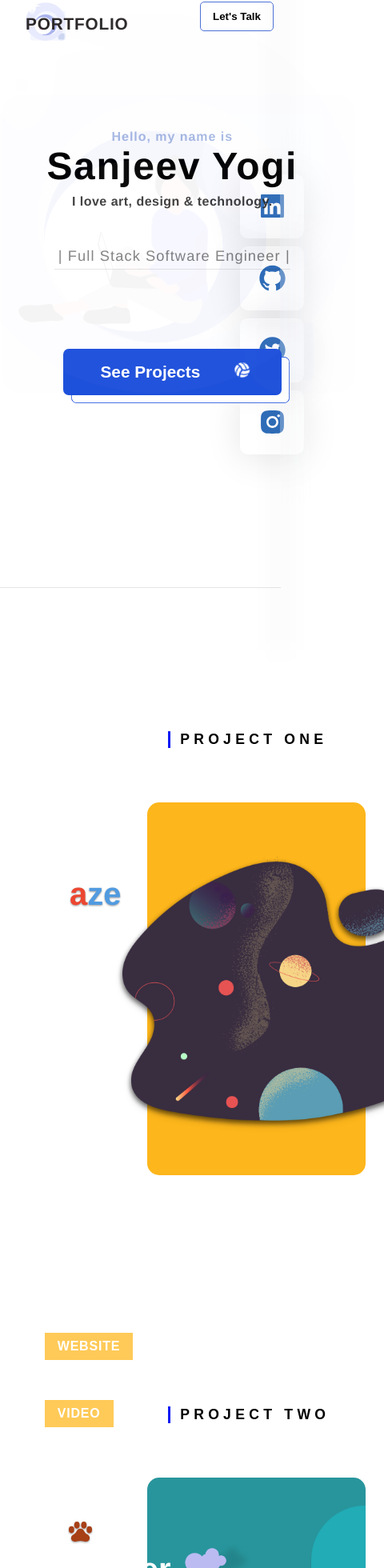
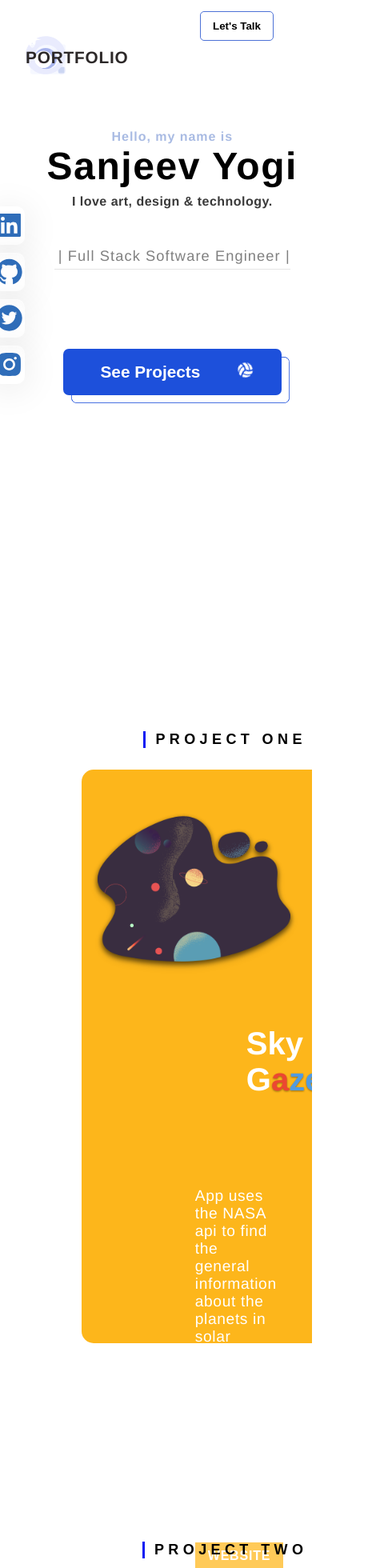
Before and after one commit to sanjeevyg/Portfolio, a React (Create React App) app: page / in a window 390 px wide. Shown: the part 30-1990 px from the top of the page at 80% size, 480 px wide, since content can reach past the window. Built offline with nearby package versions, Linux system fonts and the light colour scheme.

Commit message:
card media query updated

```diff
--- a/src/App.css
+++ b/src/App.css
@@ -9,6 +9,20 @@ html body {
   font-family: "Helvetica Neue", "HelveticaNeue-Light", "Helvetica Neue Light",  Helvetica, Arial, "Lucida Grande", sans-serif;
   height: 100vh;
   background: white;
+  overflow-y: scroll;
+}
+
+img {
+  max-width: 100%;
+}
+
+.text-center {
+  text-align: center;
+}
+
+.container {
+  padding: 0 1em;
+  max-width: 100%;
 }
 
 html {
@@ -17,10 +31,11 @@ html {
 
 .site-wrap {
   overflow-x: hidden;
+  overflow-y: hidden;
 }
 
 #container {
-  scroll-snap-type: y mandatory;
+  /* scroll-snap-type: y mandatory; */
   overflow-y: scroll;
 
 }
--- a/src/Pages/Contact/index.css
+++ b/src/Pages/Contact/index.css
@@ -170,18 +170,25 @@ textarea {
 }
 
 
-@media (max-width: 480px) {
+@media (max-width: 600px)  {
+
+    body {
+        overflow: hidden;
+    }
+
+
     .contact {
         position: fixed;
         background-color: rgb(250, 249, 249);
         top: 0;
         min-height: 100vh;
-        width: 100vw;
         display: flex;
         flex-direction: column;
         justify-content: center;
         align-items: center;
         z-index: -1;
+        overflow: hidden;
+        max-width: 100%;
         font-family: "Helvetica Neue", "HelveticaNeue-Light", "Helvetica Neue Light",  Helvetica, Arial, "Lucida Grande", sans-serif;
     }
   }
--- a/src/Pages/Home/index.css
+++ b/src/Pages/Home/index.css
@@ -10,6 +10,7 @@
     padding: 0;
     box-sizing: border-box;
     background: white;
+    max-width: 100%;
 }
 
 .box {
@@ -397,27 +398,46 @@
 
 
 
-@media (max-width: 480px) {
+@media (max-width: 600px) {
     body {
         width: 480px;
         margin: 0;
         padding: 0;
         box-sizing: border-box;
+        max-width: 100%;
+        overflow: hidden;
     }
 
     .home {
+        position: relative;
         height: 100vh;
-        width: 480px;
+        max-width: 100%;
         display: flex;
         flex-direction: column;
         align-items: center;
         justify-content: center;
-        background: white;
+        background-attachment: fixed;
+        background-position: center;
+        overflow: hidden;
+    }
+
+    #socialListContainer {
+        margin-bottom: 3rem;
+    }
+
+    .socialBarIcon {
+        max-width: 2.5rem;
+        max-height: 3rem;
+        margin-right: 170vw;
+    }
+
+    .coverOne {
+        display: none;
     }
 
     #logo {
-        position: fixed;
-        top: 2rem;
+        position: absolute;
+        margin-bottom: 40rem;
         left: 2rem;
         filter: opacity(50%)
     }
@@ -425,11 +445,12 @@
     .menu {
         position: fixed;
         right: 3rem;
+        top: 2.7rem;
     }
 
     #titlePortfolio {
-        position: fixed;
-        top: 3rem;
+        position: absolute;
+        margin-bottom: 40rem;
         left: 2rem;
     }
 
@@ -442,23 +463,24 @@
         flex-direction: column;
         align-items: center;
         margin-top: 12rem;
+
     }
 
     .socialBarIcon {
-        width: xx-small;
+        size: xx-small;
     }
 
     #svgContainer {
-        /* display: none; */
+        display: none;
     }
 
-    #svg {
+    /* #svg {
         position: fixed;
         top: -3rem;
         left: -21rem;
         width: 200vw;
         filter: opacity(5%);
-    }
+    } */
 
     #centralText {
         display: flex;
@@ -490,6 +512,20 @@
         width: 70vw;
     }
 
+    #bottom {
+        display: none;
+    }
 
 
+    /* .socialBar{
+        position: fixed;
+        right: 0;
+        top: 0;
+        width: 60px;
+        height: 100vh;
+        display: flex;
+        flex-direction: column;
+        justify-content: center;
+        align-items: center;
+    } */
   }
--- a/src/Pages/Project/Project.js
+++ b/src/Pages/Project/Project.js
@@ -148,7 +148,7 @@ export default function Project() {
             >
               <div class="card cOne" >
                 <div className="info infoOne">
-                    <h1 className="title" ref={titleOne}>Sky G<span>a</span><span id="e">ze</span>r</h1>
+                    <h1 className="title titleSkyGazer" ref={titleOne}>Sky G<span>a</span><span id="e">ze</span>r</h1>
                     <h3>
                       App uses the NASA api to find the general information about the planets in solar system and other planetary systems.
                     </h3>
@@ -183,13 +183,13 @@ export default function Project() {
             >
               <div class="card cTwo" >
                 <div className="info infoTwo">
-                    <h1 className="title" ref={titleTwo}>D<IoPawSharp id="paw" size={31} />g  Scanner</h1>
+                    <h1 className="title titleDog414" ref={titleTwo}>D<IoPawSharp id="paw" size={31} />g  Scanner</h1>
                     <h3>
                       App uses the tensorflow to identify the breed of dog based on uploaded photo or captured photo of different types of dog.
                     </h3>
                     <div className="techInfo">
-                      <h4 className="backend"><span>Backend : </span>Node.js </h4>
-                      <h4 className="frontend"><span>Frontend : </span>React, Tensorflow</h4>
+                      <h4 className="backend backendDogScanner"><span>Backend : </span>Node.js </h4>
+                      <h4 className="frontend frontendDogScanner"><span>Frontend : </span>React, Tensorflow</h4>
                     </div>
                     <div id="websiteBtnTwo">
                         <button>WEBSITE</button>
@@ -197,7 +197,7 @@ export default function Project() {
                     </div>
                 </div>
                 <div className="dogScanner" ref={imageTwo} >
-                  <img src={dogImg} alt="skyGazer"/>
+                  <img src={dogImg} alt="dogScanner"/>
                 </div>
                 <div id="circle"></div>
               </div>
@@ -233,7 +233,7 @@ export default function Project() {
                     </div>
                 </div>
                 <div className="watchual" ref={imageThree} >
-                  <img src={phoneImg} alt="skyGazer"/>
+                  <img src={phoneImg} alt="watchual"/>
                 </div>
                 <div id="smallCircleOne"></div>
                 <div id="smallCircleTwo"></div>
--- a/src/Pages/Project/index.css
+++ b/src/Pages/Project/index.css
@@ -331,3 +331,99 @@
     color: rgb(0, 81, 255);
 
 }
+
+@media (max-width: 600px) {
+
+    .projectContainer {
+        display: flex;
+        justify-content: center;
+        align-items: center;
+        margin: 0;
+        padding: 0;
+        max-width: 100%;
+        overflow: hidden;
+    }
+
+
+    .cOne, .cTwo, .cThree {
+        max-height: 85vh;;
+        width: 100vw;
+        min-width: 85vw;
+        display: flex;
+        font-size: small;
+        flex-direction: column-reverse;
+        justify-content: center;
+        align-items: center;
+        margin-right: 1rem;
+
+    }
+
+    .titleDog414 {
+        position: absolute !important;
+        width: fit-content !important;
+        font-size: 3rem !important;
+        margin-bottom: 62rem !important;
+    }
+
+    .infoTwo  {
+        /* background: chartreuse; */
+        display: flex;
+        align-items: center;
+        justify-content: center;
+        margin: auto;
+        padding: 1rem;
+        width: 100%;
+    }
+
+    .dogScanner img {
+        position: relative !important;
+        width: 40vh !important;
+        height: auto;
+        /* margin-bottom: 10rem; */
+        margin-top: 7rem !important;
+        margin-left: 5rem !important;
+    }
+
+    .backendDogScanner .frontendDogScanner{
+        display: flex;
+        align-items: center;
+        padding: 2rem;
+        font-size: medium !important;
+        background: chocolate;
+    }
+
+    .projectTitle {
+        position: relative;
+        width: fit-content;
+        font-size: large;
+        margin-bottom: 62rem;
+        margin-right: 5rem !important;
+        /* background-color: blue; */
+    }
+
+    .titleSkyGazer {
+        position: relative;
+        width: fit-content;
+        font-size: medium;
+        /* background: blue; */
+        margin-bottom: 5rem;
+        margin-left: 4rem;
+    }
+
+
+
+    .skyGazer img {
+        position: relative;
+        /* height: 50vh; */
+        width: 62vw;
+    }
+
+
+    .watchual img{
+        position: relative;
+        margin-left: 9rem;
+        width: 30vh;
+        height: auto;
+        transform: rotate(0deg);
+    }
+}
```
